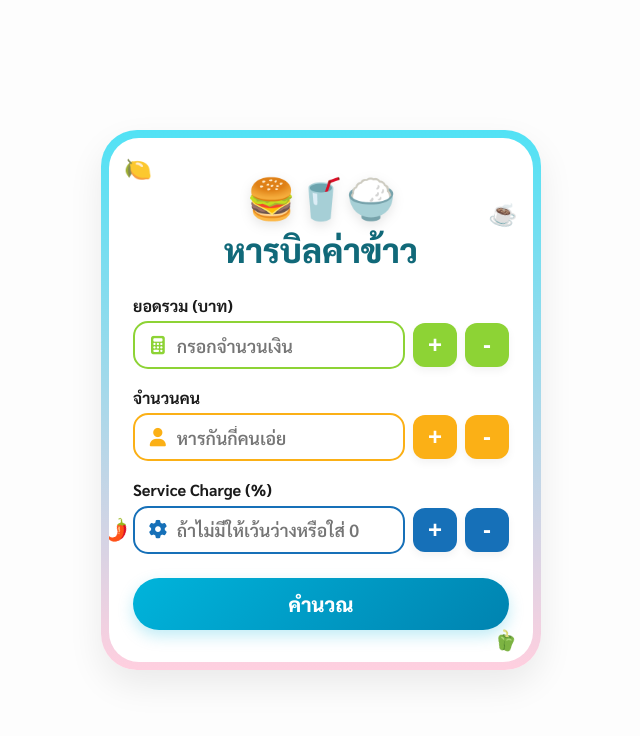
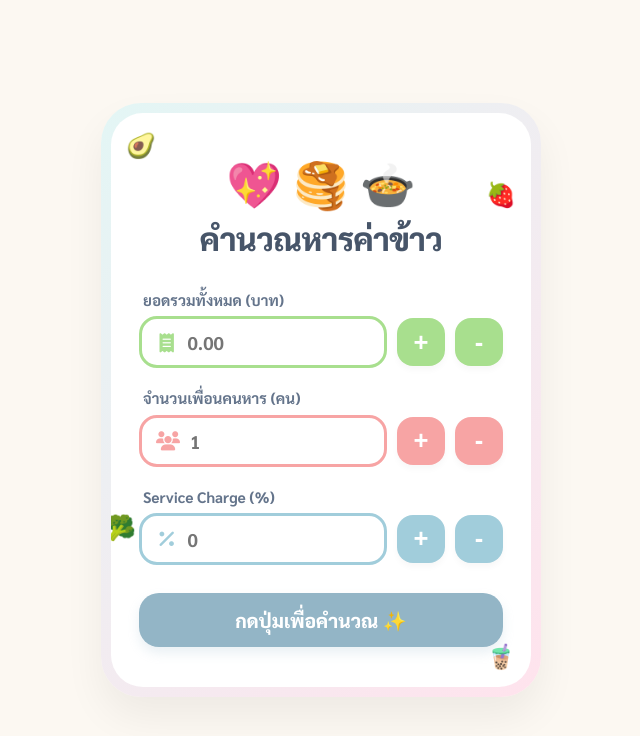
Before and after one commit to kanchanasudayo-eng/-select-topic, a plain HTML site: page index.html in a window 1280 px wide. Shown: the whole page, without its empty margins (319-959 px from the left). Drawn offline with Linux system fonts and the light colour scheme.

Commit message:
update code to soft-pastel cute layout with kawaii themes

```diff
--- a/index.html
+++ b/index.html
@@ -5,7 +5,6 @@
     <meta name="viewport" content="width=device-width, initial-scale=1.0">
     <title>โปรแกรมคำนวณหารบิลค่าข้าว</title>
     <link rel="stylesheet" href="style.css">
-    <!-- นำเข้าฟอนต์และ FontAwesome สำหรับไอคอนในช่องกรอก -->
     <link rel="preconnect" href="https://fonts.googleapis.com">
     <link rel="preconnect" href="https://fonts.gstatic.com" crossorigin>
     <link href="https://fonts.googleapis.com/css2?family=Sarabun:wght@400;600;700;800&display=swap" rel="stylesheet">
@@ -14,66 +13,62 @@
 <body>
     <div class="outer-rainbow-border">
         <div class="calculator-card">
-            <!-- ของตกแต่งลอยรอบการ์ด (ส้ม มะนาว เมล็ดกาแฟ พริกหวาน) -->
-            <span class="floating-deco deco-lemon">🍋</span>
-            <span class="floating-deco deco-coffee">☕</span>
-            <span class="floating-deco deco-pepper1">🌶️</span>
-            <span class="floating-deco deco-pepper2">🫑</span>
+            <span class="floating-deco deco-left">🥑</span>
+            <span class="floating-deco deco-right">🍓</span>
+            <span class="floating-deco deco-bottom-left">🥦</span>
+            <span class="floating-deco deco-bottom-right">🧋</span>
 
             <header class="header-section">
-                <div class="food-avatar">🍔🥤🍚</div>
-                <h1 class="brand-title">หารบิลค่าข้าว</h1>
+                <div class="food-avatar">💖 🥞 🍲</div>
+                <h1 class="brand-title">คำนวณหารค่าข้าว</h1>
             </header>
 
             <main class="form-section">
-                <!-- แถวที่ 1: ยอดรวม (ธีมสีเขียวสดใส) -->
                 <div class="input-row-container">
-                    <label class="input-label">ยอดรวม (บาท)</label>
+                    <label class="input-label">ยอดรวมทั้งหมด (บาท)</label>
                     <div class="control-row">
                         <div class="input-wrapper border-green">
-                            <i class="fa-solid fa-calculator input-icon icon-green"></i>
-                            <input type="number" id="totalBill" placeholder="กรอกจำนวนเงิน" min="0" step="0.01">
+                            <i class="fa-solid fa-receipt input-icon icon-green"></i>
+                            <input type="number" id="totalBill" placeholder="0.00" min="0" step="0.01">
                         </div>
                         <button type="button" class="btn-step bg-green" id="btn-bill-plus">+</button>
                         <button type="button" class="btn-step bg-green" id="btn-bill-minus">-</button>
                     </div>
                 </div>
 
-                <!-- แถวที่ 2: จำนวนคน (ธีมสีส้มเหลือง) -->
                 <div class="input-row-container">
-                    <label class="input-label">จำนวนคน</label>
+                    <label class="input-label">จำนวนเพื่อนคนหาร (คน)</label>
                     <div class="control-row">
-                        <div class="input-wrapper border-orange">
-                            <i class="fa-solid fa-user input-icon icon-orange"></i>
-                            <input type="number" id="numPeople" placeholder="หารกันกี่คนเอ่ย" min="1" step="1">
+                        <div class="input-wrapper border-pink">
+                            <i class="fa-solid fa-users input-icon icon-pink"></i>
+                            <input type="number" id="numPeople" placeholder="1" min="1" step="1">
                         </div>
-                        <button type="button" class="btn-step bg-orange" id="btn-people-plus">+</button>
-                        <button type="button" class="btn-step bg-orange" id="btn-people-minus">-</button>
+                        <button type="button" class="btn-step bg-pink" id="btn-people-plus">+</button>
+                        <button type="button" class="btn-step bg-pink" id="btn-people-minus">-</button>
                     </div>
                 </div>
 
-                <!-- แถวที่ 3: Service Charge (ธีมสีน้ำเงิน) -->
                 <div class="input-row-container">
                     <label class="input-label">Service Charge (%)</label>
                     <div class="control-row">
                         <div class="input-wrapper border-blue">
-                            <i class="fa-solid fa-gear input-icon icon-blue"></i>
-                            <input type="number" id="serviceCharge" placeholder="ถ้าไม่มีให้เว้นว่างหรือใส่ 0" min="0" max="100" step="1">
+                            <i class="fa-solid fa-percentage input-icon icon-blue"></i>
+                            <input type="number" id="serviceCharge" placeholder="0" min="0" max="100" step="1">
                         </div>
                         <button type="button" class="btn-step bg-blue" id="btn-service-plus">+</button>
                         <button type="button" class="btn-step bg-blue" id="btn-service-minus">-</button>
                     </div>
                 </div>
 
-                <!-- ปุ่มคำนวณขอบมนขนาดใหญ่ สีฟ้าพาสเทลไล่เฉด -->
-                <button type="button" id="calculateBtn" class="btn-calculate">คำนวณ</button>
+                <button type="button" id="calculateBtn" class="btn-calculate">กดปุ่มเพื่อคำนวณ ✨</button>
 
-                <!-- ผลลัพธ์แสดงผลดีไซน์แบบในรูปเป๊ะ ๆ -->
                 <div id="resultArea" class="result-display hidden">
                     <div class="dashed-line"></div>
-                    <p class="summary-text" id="totalWithServiceText">ยอดรวมทั้งหมด: 0.00 บาท</p>
-                    <p class="per-person-text" id="perPersonText">แต่ละคนจ่าย: 0.00 บาท</p>
-                    <p class="footer-note">หารกันอย่างมีความสุข! 🍽️😊</p>
+                    <div class="result-box-inner">
+                        <p class="summary-text" id="totalWithServiceText">ยอดรวมสุทธิ: 0.00 บาท</p>
+                        <p class="per-person-text" id="perPersonText">จ่ายคนละ: 0.00 บาท</p>
+                    </div>
+                    <p class="footer-note">อิ่มอร่อย สบายกระเป๋า 🍰⭐</p>
                 </div>
             </main>
         </div>
--- a/style.css
+++ b/style.css
@@ -1,14 +1,17 @@
-/* การตั้งค่า Font และตัวแปรสีสำหรับตกแต่งสไตล์การ์ตูนพาสเทล */
+/* กำหนดชุดสีพาสเทลสดใสตามโจทย์: ฟ้า ชมพู เขียว ขาว */
 :root {
-    --bg-rainbow: linear-gradient(180deg, #51e2f5 0%, #ffcfdf 100%);
-    --text-primary: #116979;
+    --pastel-blue-bg: #d4f0fc;
+    --pastel-pink-bg: #ffe3ed;
+    --pastel-gradient: linear-gradient(135deg, #e3f6f5 0%, #ffe3ed 100%);
+
+    /* สีกรอบและปุ่มเฉพาะส่วน */
+    --color-green: #a8df8e;   /* เขียวพาสเทล */
+    --color-pink: #f7a4a4;    /* ชมพูพาสเทล */
+    --color-blue: #a1cddb;    /* ฟ้าพาสเทล */
+    --color-btn-main: #93b5c6; /* ฟ้าหม่นสำหรับปุ่มคำนวณ */
+
+    --text-dark: #475569;
     --font-main: 'Sarabun', sans-serif;
-
-    /* สีกำหนดเฉพาะส่วนตามภาพ */
-    --color-green: #8dd335;
-    --color-orange: #fbb016;
-    --color-blue: #1670b8;
-    --color-cyan-gradient: linear-gradient(135deg, #00b4db 0%, #0083b0 100%);
 }
 
 * {
@@ -19,7 +22,7 @@
 
 body {
     font-family: var(--font-main);
-    background: #fdfdfd;
+    background: #fcf8f2;
     min-height: 100vh;
     display: flex;
     justify-content: center;
@@ -27,95 +30,92 @@ body {
     padding: 20px;
 }
 
-/* เส้นกรอบไล่สีรุ้งพาสเทลด้านนอกสุดตามภาพ */
+/* 1. เส้นกรอบนอกสุดแบบไล่สี ฟ้า-ชมพูพาสเทล */
 .outer-rainbow-border {
-    background: var(--bg-rainbow);
-    padding: 8px; /* ความหนาของเส้นขอบนอก */
-    border-radius: 36px;
-    box-shadow: 0 15px 35px rgba(0, 0, 0, 0.08);
-    display: flex;
-    justify-content: center;
-    align-items: center;
+    background: var(--pastel-gradient);
+    padding: 10px;
+    border-radius: 40px;
+    box-shadow: 0 20px 40px rgba(0, 0, 0, 0.06);
     width: 100%;
     max-width: 440px;
 }
 
-/* ตัวการ์ดหลักสีขาวด้านใน */
+/* 2. ตัวการ์ดข้างใน (เน้นพื้นหลังสีขาวสะอาดยอดนิยม) */
 .calculator-card {
     background: #ffffff;
     width: 100%;
-    border-radius: 30px;
-    padding: 2rem 1.5rem;
+    border-radius: 32px;
+    padding: 2.5rem 1.75rem;
     position: relative;
     overflow: hidden;
 }
 
-/* ของตกแต่งลอยรอบๆ ตามแบบ */
+/* ไอคอนน่ารักๆ ลอยรอบตัวการ์ด */
 .floating-deco {
     position: absolute;
-    font-size: 1.4rem;
+    font-size: 1.5rem;
     pointer-events: none;
     z-index: 10;
+    animation: float 3s ease-in-out infinite;
 }
-.deco-lemon { top: 15px; left: 15px; opacity: 0.9; }
-.deco-coffee { top: 60px; right: 15px; transform: rotate(15deg); }
-.deco-pepper1 { bottom: 120px; left: -5px; transform: rotate(-20deg); font-size: 1.2rem; }
-.deco-pepper2 { bottom: 10px; right: 15px; transform: rotate(10deg); font-size: 1.2rem; }
+.deco-left { top: 20px; left: 15px; }
+.deco-right { top: 70px; right: 15px; animation-delay: 0.5s; }
+.deco-bottom-left { bottom: 140px; left: -5px; animation-delay: 1s; }
+.deco-bottom-right { bottom: 15px; right: 15px; animation-delay: 1.5s; }
 
-/* หัวข้อและภาพ */
+/* หัวโปรแกรม */
 .header-section {
     text-align: center;
-    margin-bottom: 1.5rem;
+    margin-bottom: 2rem;
 }
 
 .food-avatar {
-    font-size: 2.5rem;
-    margin-bottom: 0.2rem;
-    filter: drop-shadow(0 4px 6px rgba(0, 0, 0, 0.1));
+    font-size: 2.8rem;
+    margin-bottom: 0.3rem;
 }
 
 .brand-title {
-    font-size: 2.1rem;
-    color: var(--text-primary);
+    font-size: 2rem;
+    color: var(--text-dark);
     font-weight: 800;
+    letter-spacing: -0.5px;
 }
 
-/* การจัดระเบียบฟอร์มและแถว */
+/* ส่วนตัวฟอร์ม */
 .form-section {
     display: flex;
     flex-direction: column;
-    gap: 1.1rem;
+    gap: 1.25rem;
 }
 
 .input-row-container {
     display: flex;
     flex-direction: column;
-    gap: 0.35rem;
+    gap: 0.4rem;
 }
 
 .input-label {
-    font-size: 1rem;
+    font-size: 0.95rem;
     font-weight: 700;
-    color: #1a1a1a;
+    color: #64748b;
+    padding-left: 4px;
 }
 
-/* การจัดเรียงในหนึ่งบรรทัด */
 .control-row {
     display: flex;
     align-items: center;
-    gap: 8px;
+    gap: 10px;
 }
 
-/* ตัวห่อหุ้มช่อง Input และ ไอคอน */
+/* ช่อง input สีขาว และสีเส้นขอบแยกตามข้อกำหนด */
 .input-wrapper {
     flex: 1;
     display: flex;
     align-items: center;
     background: #ffffff;
-    border-radius: 15px;
-    padding: 0 12px;
-    height: 48px;
-    position: relative;
+    border-radius: 18px;
+    padding: 0 14px;
+    height: 52px;
     transition: all 0.2s ease;
 }
 
@@ -124,90 +124,90 @@ body {
     border: none;
     background: transparent;
     height: 100%;
-    font-size: 1.1rem;
-    font-weight: 600;
+    font-size: 1.15rem;
+    font-weight: 700;
     font-family: var(--font-main);
-    color: #2d3748;
-    padding-left: 8px;
+    color: #334155;
+    padding-left: 10px;
 }
 
 .input-wrapper input:focus {
     outline: none;
 }
 
-/* สีกรอบและไอคอนแยกตามหมวดหมู่ */
-.border-green { border: 2.5px solid var(--color-green); }
-.border-orange { border: 2.5px solid var(--color-orange); }
-.border-blue { border: 2.5px solid var(--color-blue); }
+/* กรอบสี ฟ้า ชมพู เขียว หนาและโค้งสไตล์มน */
+.border-green { border: 3px solid var(--color-green); }
+.border-pink { border: 3px solid var(--color-pink); }
+.border-blue { border: 3px solid var(--color-blue); }
 
 .input-icon {
-    font-size: 1.15rem;
+    font-size: 1.2rem;
     width: 24px;
     text-align: center;
 }
 .icon-green { color: var(--color-green); }
-.icon-orange { color: var(--color-orange); }
+.icon-pink { color: var(--color-pink); }
 .icon-blue { color: var(--color-blue); }
 
-/* สไตล์ปุ่มกดบวก-ลบ */
+/* ปุ่มบวก ลบ ขอบมนน่ารัก */
 .btn-step {
-    width: 44px;
-    height: 44px;
+    width: 48px;
+    height: 48px;
     border: none;
-    border-radius: 12px;
+    border-radius: 16px;
     color: #ffffff;
-    font-size: 1.5rem;
+    font-size: 1.6rem;
     font-weight: 800;
     cursor: pointer;
     display: flex;
     justify-content: center;
     align-items: center;
-    transition: transform 0.1s ease, filter 0.2s ease;
-    box-shadow: 0 4px 8px rgba(0, 0, 0, 0.05);
+    transition: all 0.1s ease;
+    box-shadow: 0 4px 6px rgba(0, 0, 0, 0.03);
 }
 
 .btn-step:hover {
-    filter: brightness(1.08);
+    filter: brightness(0.95);
 }
 
 .btn-step:active {
-    transform: scale(0.93);
+    transform: scale(0.92);
 }
 
 .bg-green { background-color: var(--color-green); }
-.bg-orange { background-color: var(--color-orange); }
+.bg-pink { background-color: var(--color-pink); }
 .bg-blue { background-color: var(--color-blue); }
 
-/* ปุ่มคำนวณโค้งมนขนาดใหญ่ */
+/* ปุ่มคำนวณหลักสี ฟ้ามินิมอล ปัดมุมโค้งมน */
 .btn-calculate {
     width: 100%;
-    height: 52px;
-    background: var(--color-cyan-gradient);
+    height: 54px;
+    background-color: var(--color-btn-main);
     color: #ffffff;
     border: none;
-    border-radius: 26px;
-    font-size: 1.25rem;
+    border-radius: 20px;
+    font-size: 1.2rem;
     font-weight: 800;
     font-family: var(--font-main);
     cursor: pointer;
-    margin-top: 0.4rem;
-    transition: transform 0.1s ease, box-shadow 0.2s ease;
-    box-shadow: 0 6px 15px rgba(0, 180, 219, 0.25);
+    margin-top: 0.5rem;
+    box-shadow: 0 6px 12px rgba(147, 181, 198, 0.2);
+    transition: all 0.2s ease;
 }
 
 .btn-calculate:hover {
-    box-shadow: 0 8px 18px rgba(0, 180, 219, 0.35);
+    filter: brightness(0.95);
 }
 
 .btn-calculate:active {
     transform: scale(0.98);
 }
 
-/* กล่องผลลัพธ์ล่างสุด */
+/* กล่องแสดงผลลัพธ์ */
 .result-display {
     text-align: center;
     margin-top: 0.5rem;
-    animation: fadeIn 0.4s ease-out;
+    animation: slideUp 0.3s ease-out;
 }
 
 .result-display.hidden {
@@ -215,31 +215,45 @@ body {
 }
 
 .dashed-line {
-    border-top: 2px dashed #e2e8f0;
-    margin-bottom: 1rem;
+    border-top: 3px dashed #f1f5f9;
+    margin-bottom: 1.25rem;
+}
+
+/* พื้นหลังในกล่องผลลัพธ์ สีขาวตัดขอบสีชมพูพาสเทล */
+.result-box-inner {
+    background-color: #ffffff;
+    border: 3px solid var(--color-pink);
+    border-radius: 20px;
+    padding: 1.2rem;
+    margin-bottom: 0.5rem;
 }
 
 .summary-text {
-    font-size: 1.15rem;
+    font-size: 1.1rem;
     font-weight: 700;
-    color: #1a1a1a;
-    margin-bottom: 0.4rem;
+    color: #64748b;
+    margin-bottom: 0.3rem;
 }
 
 .per-person-text {
-    font-size: 1.45rem;
+    font-size: 1.6rem;
     font-weight: 800;
-    color: var(--text-primary);
+    color: #ec4899; /* สีชมพูเข้มสะดุดตาชัดเจน */
 }
 
 .footer-note {
     font-size: 0.85rem;
-    color: #718096;
-    margin-top: 0.6rem;
+    color: #94a3b8;
+    margin-top: 0.5rem;
 }
 
-/* แอนิเมชันตอนผลลัพธ์เด้งขึ้นมา */
-@keyframes fadeIn {
-    from { opacity: 0; transform: translateY(8px); }
+/* แอนิเมชันน่ารักขยับดุ๊กดิ๊ก */
+@keyframes float {
+    0%, 100% { transform: translateY(0); }
+    50% { transform: translateY(-6px); }
+}
+
+@keyframes slideUp {
+    from { opacity: 0; transform: translateY(12px); }
     to { opacity: 1; transform: translateY(0); }
 }
```
Also changed, not shown: script.js (+19 -19 lines).
